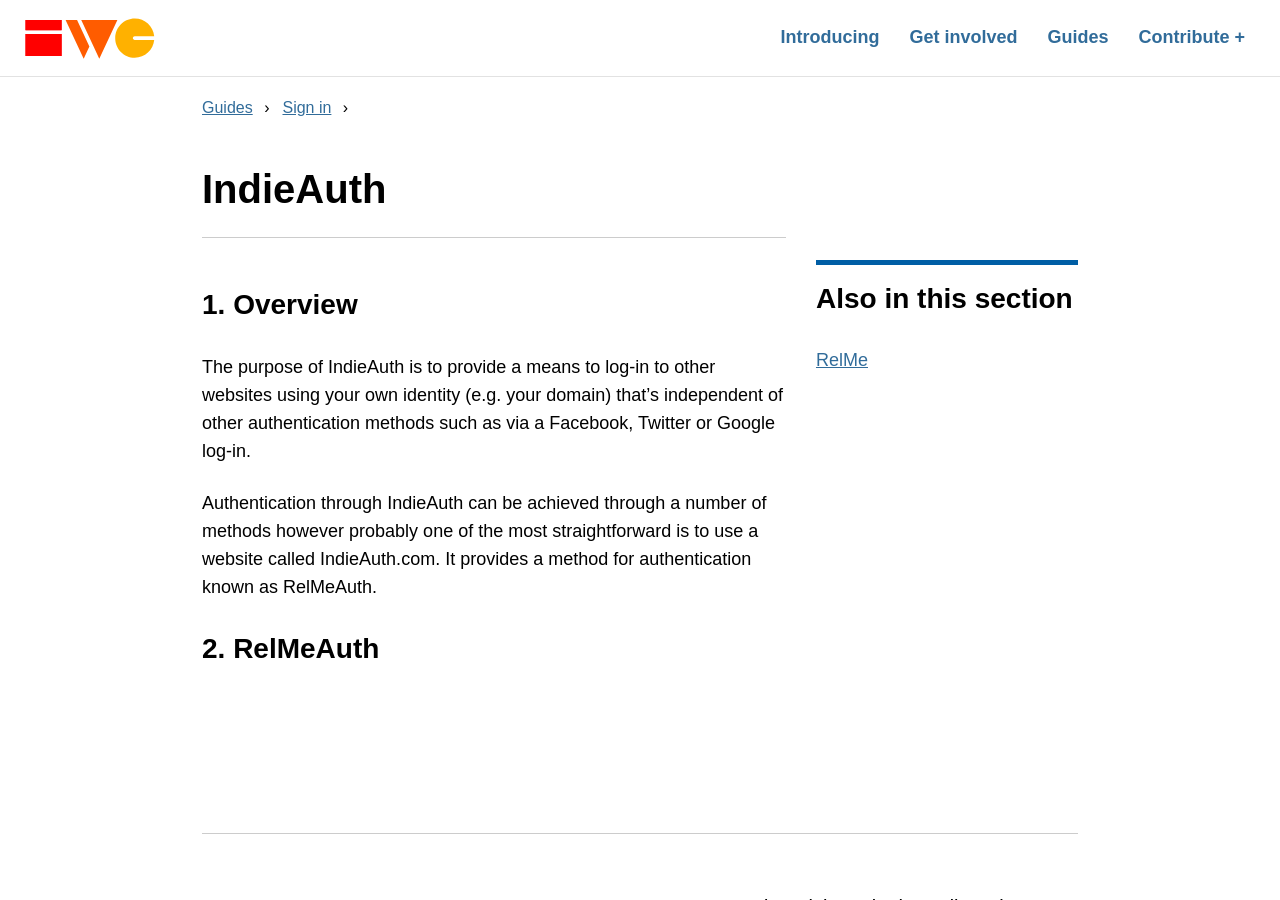
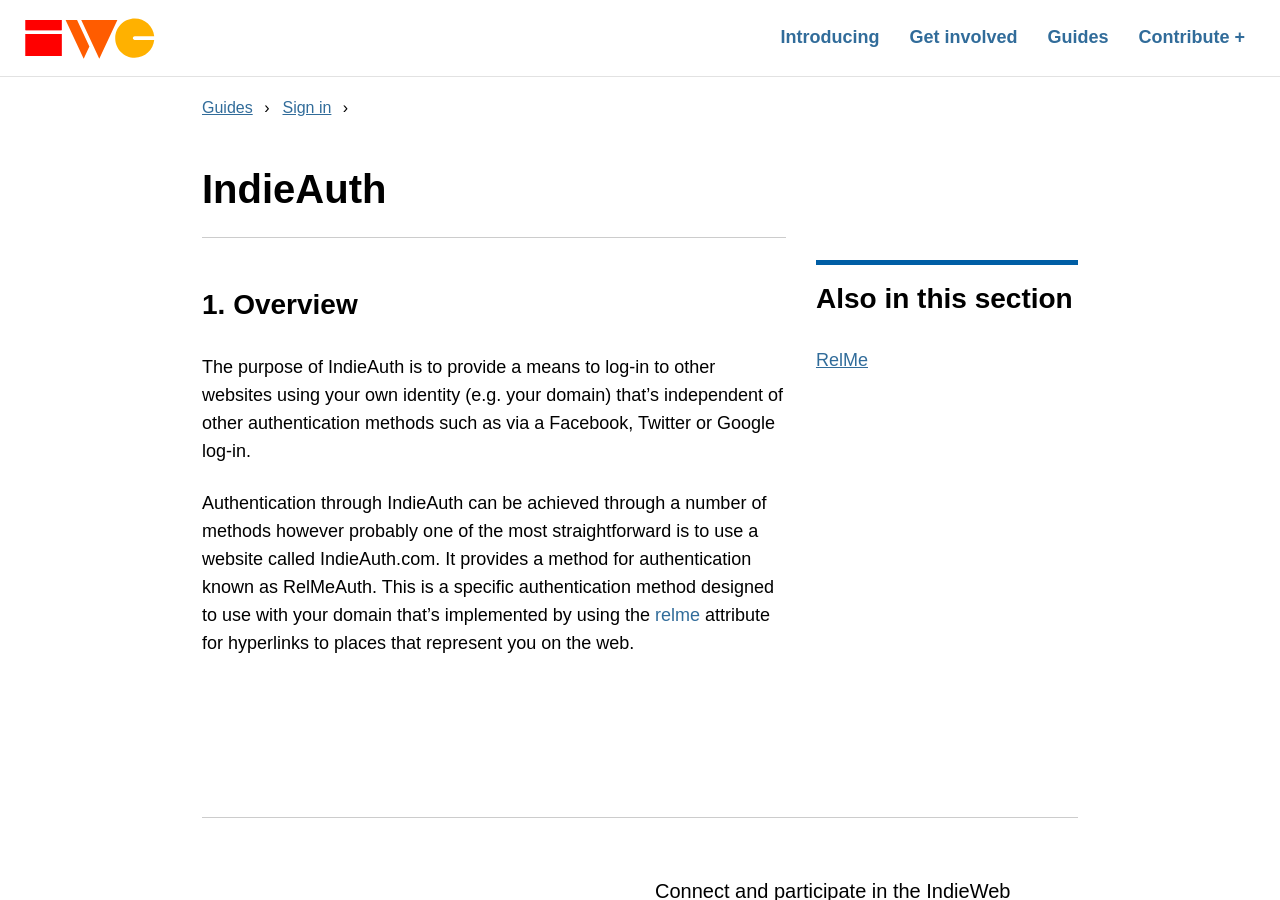
Before and after one commit to calumryan/indieweb-guides, a Jekyll site: the page built from _posts/2017-11-18-indieauth.md, in a window 1280 px wide and 900 px high. Built offline with Jekyll 4.4.1, drawn with Linux system fonts in a browser that asks for light colours.

Commit message:
Load order change and content updates

```diff
--- a/_includes/head.html
+++ b/_includes/head.html
@@ -21,6 +21,8 @@
 <meta name="MobileOptimized" content="320">
 <meta name="viewport" content="width=device-width, initial-scale=1.0">
 
+<!-- Webfonts -->
+<script src="https://use.edgefonts.net/source-sans-pro:n2,i2,n3,i3,n4,i4,n6,i6,n7,i7,n9,i9;source-code-pro:n4,n7;volkhov.js"></script>
 <!-- For all browsers -->
 <style>
 body {
@@ -35,9 +37,8 @@
 }
 </style>
 
-<!-- Webfonts -->
-<script src="https://use.edgefonts.net/source-sans-pro:n2,i2,n3,i3,n4,i4,n6,i6,n7,i7,n9,i9;source-code-pro:n4,n7;volkhov.js"></script>
 <link rel="stylesheet" href="{{ site.url }}/assets/css/main.css">
+<script> </script><!-- Firefox FOUC solution -->
 
 <meta http-equiv="cleartype" content="on">
 
--- a/_posts/2017-11-18-indieauth.md
+++ b/_posts/2017-11-18-indieauth.md
@@ -14,6 +14,4 @@
 ## 1. Overview
 The purpose of IndieAuth is to provide a means to log-in to other websites using your own identity (e.g. your domain) that's independent of other authentication methods such as via a Facebook, Twitter or Google log-in.
 
-Authentication through IndieAuth can be achieved through a number of methods however probably one of the most straightforward is to use a website called IndieAuth.com. It provides a method for authentication known as RelMeAuth.
-
-## 2. RelMeAuth
+Authentication through IndieAuth can be achieved through a number of methods however probably one of the most straightforward is to use a website called IndieAuth.com. It provides a method for authentication known as RelMeAuth. This is a specific authentication method designed to use with your domain that's implemented by using the [relme]('/browse/relme/') attribute for hyperlinks to places that represent you on the web.
```
